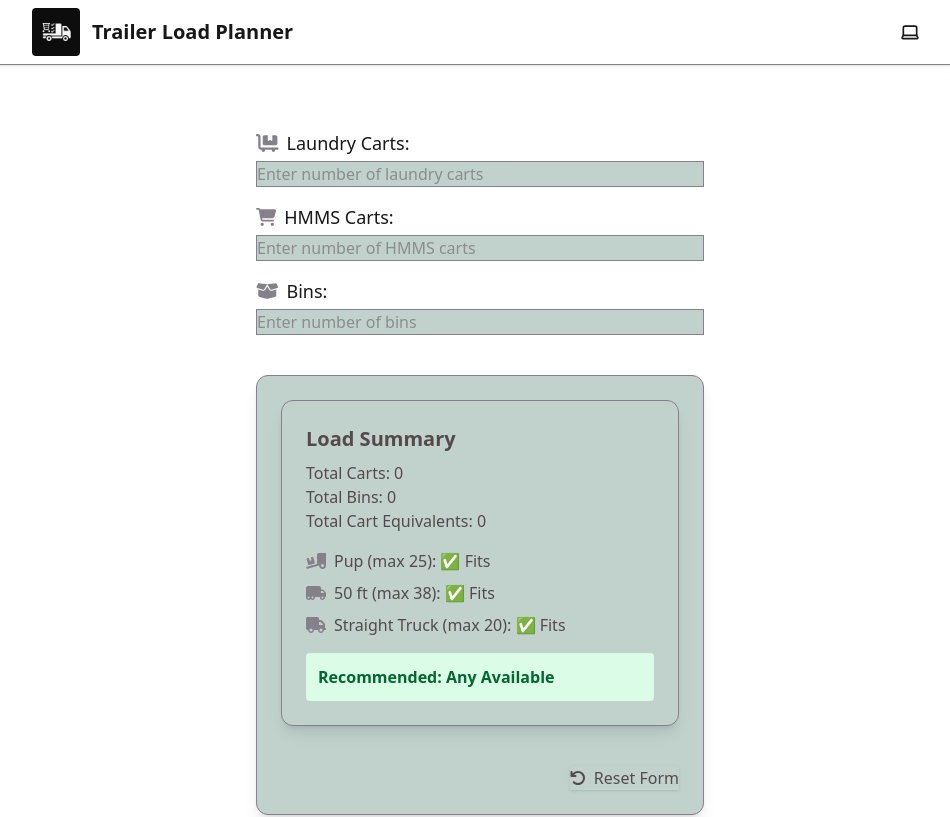
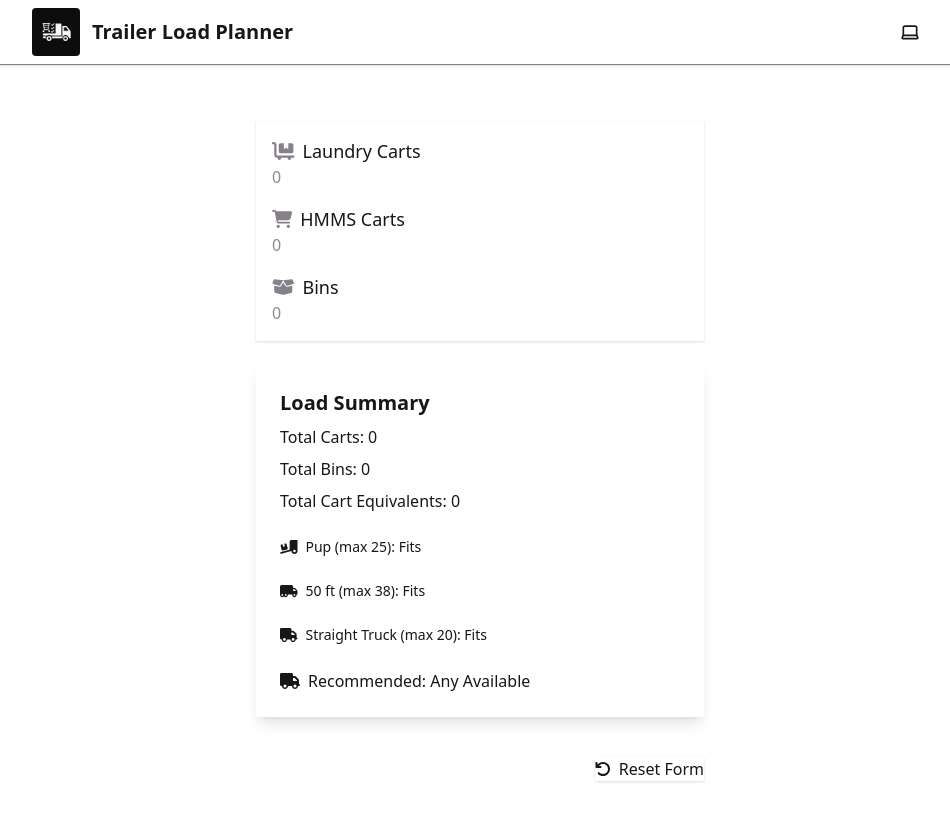
Before and after one commit to RW2023/loader, a Next.js app: page / in a window 1280 px wide. Shown: the top 817 px of the page, without its empty margins (160-1110 px from the left). Built offline with nearby package versions, Linux system fonts and the light colour scheme.

Commit message:
refactor ui with daisyui

```diff
--- a/src/app/components/LoadInputForm.tsx
+++ b/src/app/components/LoadInputForm.tsx
@@ -1,9 +1,13 @@
 'use client';
 
 import { FontAwesomeIcon } from '@fortawesome/react-fontawesome';
-import { faCartFlatbed, faCartShopping, faBoxOpen } from '@fortawesome/free-solid-svg-icons';
+import {
+    faCartFlatbed,
+    faCartShopping,
+    faBoxOpen,
+} from '@fortawesome/free-solid-svg-icons';
 
-type LoadInputFormProps = {
+export type LoadInputFormProps = {
     laundryCarts: number;
     hmmsCarts: number;
     bins: number;
@@ -21,49 +25,68 @@ export default function LoadInputForm({
     setBins,
 }: LoadInputFormProps) {
     return (
-        <form className="w-full max-w-md space-y-4 bg-[var(--color-background)] text-[var(--color-foreground)]">
-            <div>
-                <label className="block text-lg font-medium mb-1">
-                    <FontAwesomeIcon icon={faCartFlatbed} className="mr-2 text-[var(--taupe-gray)]" />
-                    Laundry Carts:
+        <form className="card bg-base-100 p-4 shadow space-y-4 w-full max-w-md">
+            <div className="form-control">
+                <label className="label">
+                    <span className="label-text text-lg flex items-center gap-2">
+                        <FontAwesomeIcon
+                            icon={faCartFlatbed}
+                            className="text-[var(--taupe-gray)]"
+                        />
+                        Laundry Carts
+                    </span>
                 </label>
                 <input
                     type="number"
                     min="0"
                     value={laundryCarts === 0 ? '' : laundryCarts}
-                    onChange={(e) => setLaundryCarts(Number(e.target.value) || 0)}
-                    className="input input-bordered w-full bg-[var(--ash-gray)] text-[var(--wenge)] dark:bg-[var(--wenge)] dark:text-[var(--ash-gray)] border border-[var(--taupe-gray)]"
-                    placeholder="Enter number of laundry carts"
+                    onChange={(e) =>
+                        setLaundryCarts(Number(e.target.value) || 0)
+                    }
+                    className="input input-bordered"
+                    placeholder="0"
                 />
             </div>
 
-            <div>
-                <label className="block text-lg font-medium mb-1">
-                    <FontAwesomeIcon icon={faCartShopping} className="mr-2 text-[var(--taupe-gray)]" />
-                    HMMS Carts:
+            <div className="form-control">
+                <label className="label">
+                    <span className="label-text text-lg flex items-center gap-2">
+                        <FontAwesomeIcon
+                            icon={faCartShopping}
+                            className="text-[var(--taupe-gray)]"
+                        />
+                        HMMS Carts
+                    </span>
                 </label>
                 <input
                     type="number"
                     min="0"
                     value={hmmsCarts === 0 ? '' : hmmsCarts}
-                    onChange={(e) => setHmmsCarts(Number(e.target.value) || 0)}
-                    className="input input-bordered w-full bg-[var(--ash-gray)] text-[var(--wenge)] dark:bg-[var(--wenge)] dark:text-[var(--ash-gray)] border border-[var(--taupe-gray)]"
-                    placeholder="Enter number of HMMS carts"
+                    onChange={(e) =>
+                        setHmmsCarts(Number(e.target.value) || 0)
+                    }
+                    className="input input-bordered"
+                    placeholder="0"
                 />
             </div>
 
-            <div>
-                <label className="block text-lg font-medium mb-1">
-                    <FontAwesomeIcon icon={faBoxOpen} className="mr-2 text-[var(--taupe-gray)]" />
-                    Bins:
+            <div className="form-control">
+                <label className="label">
+                    <span className="label-text text-lg flex items-center gap-2">
+                        <FontAwesomeIcon
+                            icon={faBoxOpen}
+                            className="text-[var(--taupe-gray)]"
+                        />
+                        Bins
+                    </span>
                 </label>
                 <input
                     type="number"
                     min="0"
                     value={bins === 0 ? '' : bins}
                     onChange={(e) => setBins(Number(e.target.value) || 0)}
-                    className="input input-bordered w-full bg-[var(--ash-gray)] text-[var(--wenge)] dark:bg-[var(--wenge)] dark:text-[var(--ash-gray)] border border-[var(--taupe-gray)]"
-                    placeholder="Enter number of bins"
+                    className="input input-bordered"
+                    placeholder="0"
                 />
             </div>
         </form>
--- a/src/app/components/LoadSummary.tsx
+++ b/src/app/components/LoadSummary.tsx
@@ -6,8 +6,8 @@ import {
     faTruck,
     faTruckRampBox,
     faTruckMoving,
-    faExclamationTriangle,
 } from '@fortawesome/free-solid-svg-icons';
+import { AlertTriangle } from 'lucide-react';
 import { motion } from 'framer-motion';
 import { requiresSidewaysLoading } from '@/app/utils/loadLogic';
 
@@ -33,9 +33,9 @@ export default function LoadSummary({
     const showSidewaysBadge = requiresSidewaysLoading(totalCarts, bins);
 
     const getRecommendationStyle = (rec: string) => {
-        if (rec.includes('Pup')) return 'bg-blue-100 text-blue-800';
-        if (rec.includes('50')) return 'bg-yellow-100 text-yellow-800';
-        return 'bg-green-100 text-green-800';
+        if (rec.includes('Pup')) return 'alert-info';
+        if (rec.includes('50')) return 'alert-warning';
+        return 'alert-success';
     };
 
     return (
@@ -43,54 +43,56 @@ export default function LoadSummary({
             initial={{ opacity: 0, y: 20 }}
             animate={{ opacity: 1, y: 0 }}
             transition={{ duration: 0.4 }}
-            className="card p-6 shadow-lg rounded-xl border border-[var(--taupe-gray)] bg-[var(--ash-gray)] dark:bg-[var(--wenge)] text-[var(--wenge)] dark:text-[var(--ash-gray)]"
+            className="card bg-base-100 p-6 shadow-lg space-y-2"
         >
-            <div className="flex items-center justify-between mb-2">
-                <h2 className="text-xl font-bold">Load Summary</h2>
-                {showSidewaysBadge && (
-                    <span className="badge badge-warning text-xs">
-                        <FontAwesomeIcon icon={faExclamationTriangle} className="mr-1" />
-                        Sideways Loading Needed
-                    </span>
-                )}
-            </div>
+            <h2 className="text-xl font-bold mb-2">Load Summary</h2>
+            {showSidewaysBadge && (
+                <div className="alert alert-warning py-2 text-sm flex items-center gap-2">
+                    <AlertTriangle size={18} />
+                    <span>Sideways loading recommended</span>
+                </div>
+            )}
 
             <p>Total Carts: {totalCarts}</p>
             <p>Total Bins: {bins}</p>
             <p>Total Cart Equivalents: {totalCartEquiv}</p>
 
             <div className="mt-4 space-y-2">
-                <motion.p
+                <motion.div
                     key={`pup-${fitsIn.pup}`}
                     initial={{ opacity: 0, x: -10 }}
                     animate={{ opacity: 1, x: 0 }}
                     transition={{ duration: 0.3 }}
+                    className={`alert ${fitsIn.pup ? 'alert-success' : 'alert-error'} py-2 text-sm flex items-center gap-2`}
                 >
-                    <FontAwesomeIcon icon={faTruckRampBox} className="mr-2 text-[var(--taupe-gray)]" />
-                    Pup (max 25): {fitsIn.pup ? '✅ Fits' : '❌ Too Full'}
-                </motion.p>
-                <motion.p
+                    <FontAwesomeIcon icon={faTruckRampBox} />
+                    <span>Pup (max 25): {fitsIn.pup ? 'Fits' : 'Too Full'}</span>
+                </motion.div>
+                <motion.div
                     key={`50ft-${fitsIn['50ft']}`}
                     initial={{ opacity: 0, x: -10 }}
                     animate={{ opacity: 1, x: 0 }}
                     transition={{ duration: 0.3, delay: 0.1 }}
+                    className={`alert ${fitsIn['50ft'] ? 'alert-success' : 'alert-error'} py-2 text-sm flex items-center gap-2`}
                 >
-                    <FontAwesomeIcon icon={faTruckMoving} className="mr-2 text-[var(--taupe-gray)]" />
-                    50 ft (max 38): {fitsIn['50ft'] ? '✅ Fits' : '❌ Too Full'}
-                </motion.p>
-                <motion.p
+                    <FontAwesomeIcon icon={faTruckMoving} />
+                    <span>50 ft (max 38): {fitsIn['50ft'] ? 'Fits' : 'Too Full'}</span>
+                </motion.div>
+                <motion.div
                     key={`straight-${fitsIn.straight}`}
                     initial={{ opacity: 0, x: -10 }}
                     animate={{ opacity: 1, x: 0 }}
                     transition={{ duration: 0.3, delay: 0.2 }}
+                    className={`alert ${fitsIn.straight ? 'alert-success' : 'alert-error'} py-2 text-sm flex items-center gap-2`}
                 >
-                    <FontAwesomeIcon icon={faTruck} className="mr-2 text-[var(--taupe-gray)]" />
-                    Straight Truck (max 20): {fitsIn.straight ? '✅ Fits' : '❌ Too Full'}
-                </motion.p>
+                    <FontAwesomeIcon icon={faTruck} />
+                    <span>Straight Truck (max 20): {fitsIn.straight ? 'Fits' : 'Too Full'}</span>
+                </motion.div>
             </div>
 
-            <div className={`mt-4 p-3 font-semibold rounded ${getRecommendationStyle(recommendation)}`}>
-                Recommended: {recommendation}
+            <div className={`mt-4 alert ${getRecommendationStyle(recommendation)} flex items-center gap-2`}>
+                <FontAwesomeIcon icon={faTruck} />
+                <span>Recommended: {recommendation}</span>
             </div>
         </motion.div>
     );
--- a/src/app/components/ResetButton.tsx
+++ b/src/app/components/ResetButton.tsx
@@ -2,6 +2,7 @@
 
 import { FontAwesomeIcon } from '@fortawesome/react-fontawesome';
 import { faArrowRotateLeft } from '@fortawesome/free-solid-svg-icons';
+import { motion } from 'framer-motion';
 
 type ResetButtonProps = {
     onReset: () => void;
@@ -9,13 +10,14 @@ type ResetButtonProps = {
 
 export default function ResetButton({ onReset }: ResetButtonProps) {
     return (
-        <button
+        <motion.button
+            whileTap={{ scale: 0.95 }}
             onClick={onReset}
-            className="btn btn-warning btn-sm mt-6 shadow hover:brightness-110 transition-all"
+            className="btn btn-warning btn-sm mt-6 shadow"
             type="button"
         >
             <FontAwesomeIcon icon={faArrowRotateLeft} className="mr-2" />
             Reset Form
-        </button>
+        </motion.button>
     );
 }
--- a/src/app/page.tsx
+++ b/src/app/page.tsx
@@ -32,7 +32,7 @@ export default function Home() {
   const recommendation = getRecommendation(fitsIn);
 
   return (
-    <div className="flex flex-col items-center justify-start min-h-screen py-10 px-4 gap-y-10 bg-[var(--color-background)] text-[var(--color-foreground)]">
+    <div className="flex flex-col items-center justify-start min-h-screen py-8 px-4 gap-y-6 bg-[var(--color-background)] text-[var(--color-foreground)]">
       <motion.div
         initial={{ opacity: 0, y: 20 }}
         animate={{ opacity: 1, y: 0 }}
@@ -53,7 +53,7 @@ export default function Home() {
         initial={{ opacity: 0, y: 30 }}
         animate={{ opacity: 1, y: 0 }}
         transition={{ delay: 0.2, duration: 0.5 }}
-        className="card w-full max-w-md shadow-lg p-6 space-y-4 border border-[var(--taupe-gray)] bg-[var(--ash-gray)] text-[var(--wenge)] dark:bg-[var(--wenge)] dark:text-[var(--ash-gray)] rounded-xl"
+        className="w-full max-w-md space-y-4"
       >
         <LoadSummary
           totalCarts={totalCarts}
```
